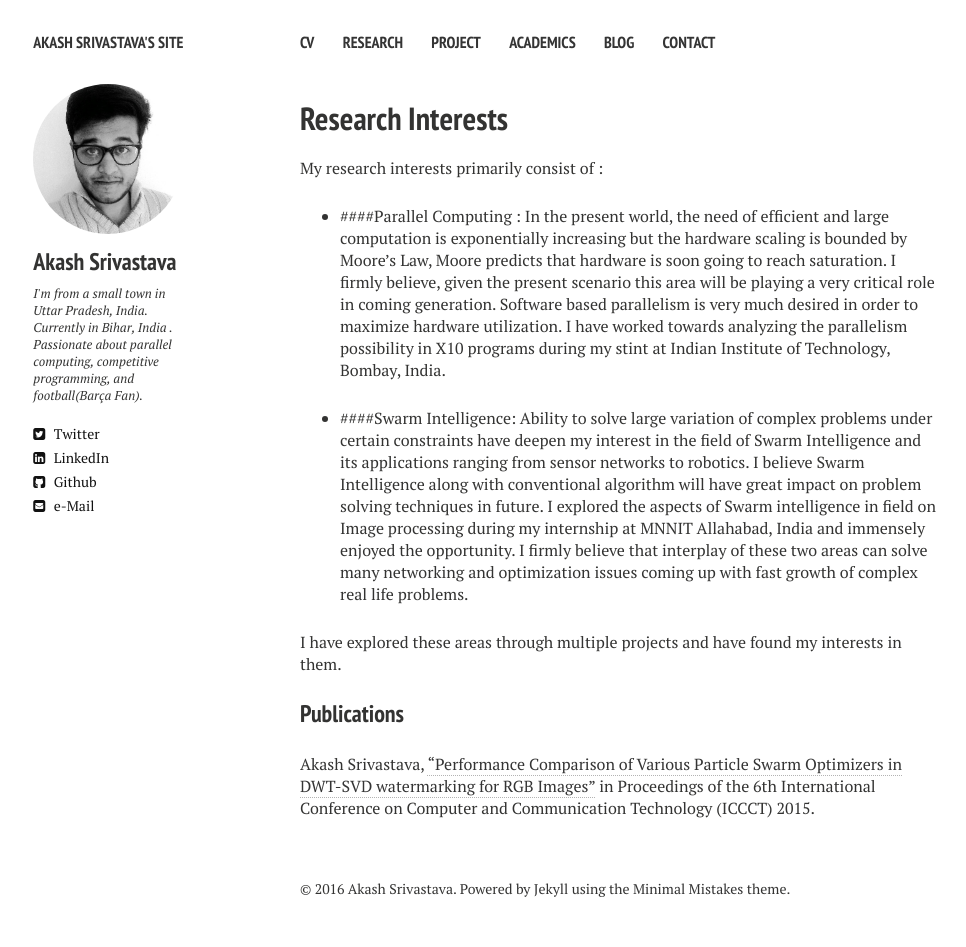
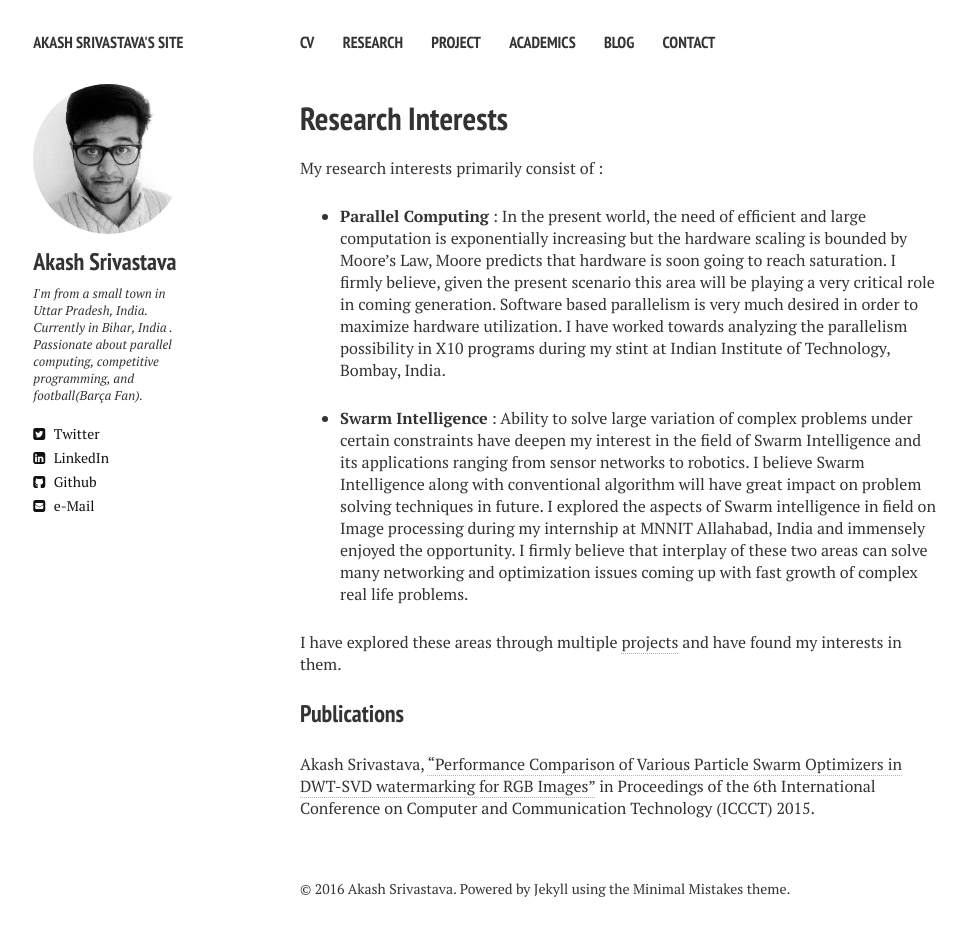
Before and after one commit to Akash1684/akash1684.github.io, a Jekyll site: the page built from research.md, in a window 1280 px wide. Shown: the whole page, without its empty margins (20-986 px from the left). Built offline with Jekyll 4.4.1, drawn with Linux system fonts in a browser that asks for light colours; nearby versions of some CDN libraries; part of the change alters nothing that is shown.

```diff
--- a/research.md
+++ b/research.md
@@ -8,14 +8,14 @@ comments: false
 ---
 My research interests primarily consist of :
 
-* ####Parallel Computing :
+* **Parallel Computing** :
 In the present world, the need of efficient and large computation is exponentially increasing but the hardware scaling is bounded by Moore's Law, Moore predicts that hardware is soon going to reach saturation. I firmly believe, given the present scenario this area will be playing a very critical role in coming generation. Software based parallelism is very much desired in order to maximize hardware utilization. I have worked towards analyzing the parallelism possibility in X10 programs during my stint at Indian Institute of Technology, Bombay, India.
 
-* ####Swarm Intelligence:
+* **Swarm Intelligence** :
 Ability to solve large variation of complex problems under certain constraints have deepen my interest in the field of Swarm Intelligence and its applications ranging from sensor networks to robotics. I believe Swarm Intelligence along with conventional algorithm will have great impact on problem solving techniques in future. I explored the aspects of Swarm intelligence in field on Image processing during my internship at MNNIT Allahabad, India and immensely enjoyed the opportunity.
 I firmly believe that interplay of these two areas can solve many networking and optimization issues coming up with fast growth of complex real life problems.
 
-I have explored these areas through multiple projects and have found my interests in them.
+I have explored these areas through multiple <a href="https://akash1684.github.io//projects/">projects</a> and have found my interests in them.
 
 ### Publications
 Akash Srivastava, <a href="http://dl.acm.org/citation.cfm?id=2818651">"Performance Comparison of Various Particle Swarm Optimizers in DWT-SVD watermarking for RGB Images"</a> in Proceedings of the 6th International Conference on Computer and Communication Technology (ICCCT) 2015.
```
